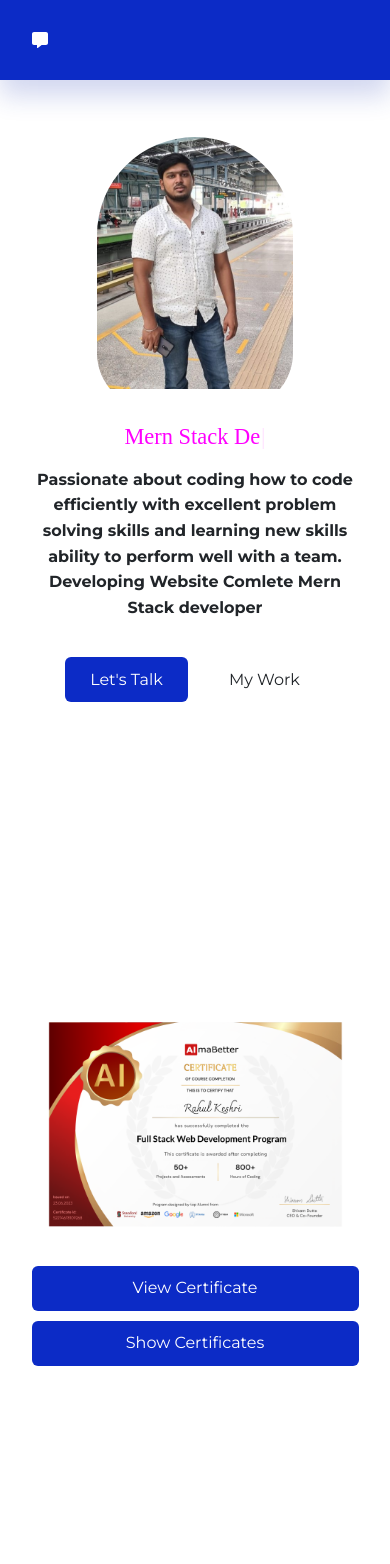
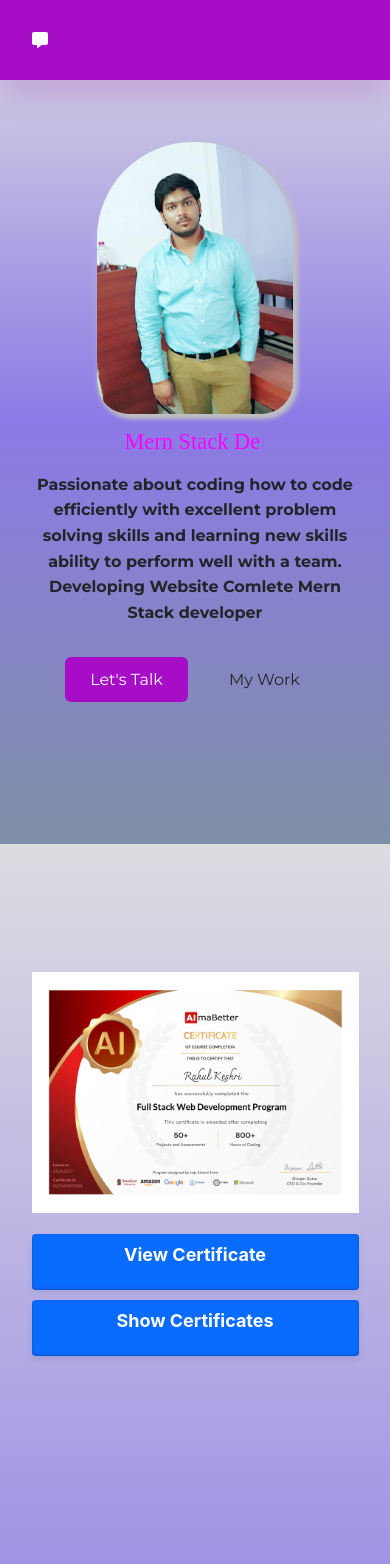
Before and after one commit to keshri522/Myportfolio, a React (Create React App) app: page / in a window 390 px wide. Shown: the top 1564 px of the page. Built offline with nearby package versions, Linux system fonts and the light colour scheme.

Commit message:
added css color and media query  added overlay effect new look

```diff
--- a/src/index.css
+++ b/src/index.css
@@ -14,7 +14,7 @@
 }
 
 :root {
-  --primary-hue: 230;
+  --primary-hue: 650;
   --black-lightness: 15%;
   --dark-lightness: 44%;
   --light-lightness: 94%;
@@ -61,11 +61,14 @@ section {
   background: var(--color-light);
   transition: var(--transition);
   /* margin-bottom: 3rem; */
-  margin-top: 2rem;
+  /* margin-top: 2rem; */
+  /* background-color: aqua; */
+  background-image: linear-gradient(#dcdde1, #8c7ae6, #7f8fa6);
 }
 
 section:nth-child(even) {
-  background: var(--color-white);
+  /* background: var(--color-white); */
+  background-image: linear-gradient(#dcdde1, #8c7ae6, #7f8fa6);
 }
 
 section > h2 {
@@ -175,7 +178,48 @@ button::p
 .btn.sm {
   padding: 0.5rem 1.2rem;
 }
+.button-87 {
+  background-color: #0a6bff;
+  border-radius: 4px;
+  border: 0;
+  box-shadow: rgba(1, 60, 136, 0.5) 0 -1px 3px 0 inset,
+    rgba(0, 44, 97, 0.1) 0 3px 6px 0;
+  box-sizing: border-box;
+  color: #fff;
+  cursor: pointer;
+  display: inherit;
+  font-family: "Space Grotesk", -apple-system, system-ui, "Segoe UI", Roboto,
+    Helvetica, Arial, sans-serif, "Apple Color Emoji", "Segoe UI Emoji",
+    "Segoe UI Symbol";
+  font-size: 18px;
+  font-weight: 700;
+  line-height: 24px;
+  margin: 0;
+  min-height: 56px;
+  min-width: 120px;
+  padding: 14px 18px;
+  position: relative;
+  text-align: center;
+  user-select: none;
+  -webkit-user-select: none;
+  touch-action: manipulation;
+  vertical-align: baseline;
+  transition: all 0.4s cubic-bezier(0.3, 0.7, 0.45, 2);
+}
 
+.button-87:hover {
+  background-color: #065dd8;
+  transform: translateY(-2px);
+}
+
+/* media query for laptop or pc for buttons */
+
+@media (min-width: 1201px) and (max-width: 1500px) {
+  .button-87 {
+    padding: 4px 35px;
+    margin: 3px;
+  }
+}
 /* MEDIA QUERIES (tablets) */
 @media screen and (max-width: 1024px) {
   body {
@@ -222,11 +266,19 @@ button::p
     padding: 0.6rem 1.5rem;
     /* width: 100%; */
   }
-
-  .btn.primary {
+  .button-87 {
+    display: flex;
+    justify-content: center;
+    padding: 0.6rem 1.5rem;
+    width: 100%;
     margin-top: 5px;
     margin-bottom: 5px;
   }
+
+  /* .btn.primary {
+    margin-top: 5px;
+    margin-bottom: 5px;
+  } */
 
   section > p {
     width: var(--container-width-md);
--- a/src/sections/about/About.jsx
+++ b/src/sections/about/About.jsx
@@ -31,7 +31,7 @@ const About = () => {
                 );
               }}
               download
-              className="btn primary"
+              className="button-87"
             >
               View Certificate
             </button>
@@ -43,7 +43,7 @@ const About = () => {
                 );
               }}
               download
-              className="btn primary"
+              className="button-87"
             >
               Show Certificates
             </button>
--- a/src/sections/header/Header.jsx
+++ b/src/sections/header/Header.jsx
@@ -1,5 +1,6 @@
-import HeaderImage from "../../assets/header.jpg";
-
+import HeaderImage from "../../assets/dp.jpg";
+import { HiDownload } from "react-icons/hi";
+import CV from "../../assets/MyResume.pdf";
 import Typewriter from "typewriter-effect";
 import data from "./data";
 import { useEffect } from "react";
@@ -28,9 +29,15 @@ const Header = () => {
   return (
     <header id="header">
       <div className="container header__container">
-        <div className="header__profile" data-aos="fade-up">
-          <img src={HeaderImage} alt="Header Portait" />
+        <div className="header__profile first" data-aos="fade-up">
+          <img className="image" src={HeaderImage} alt="Header Portait" />
+          <div className="overlay">
+            <a href={CV} download className="">
+              Download CV <HiDownload />
+            </a>
+          </div>
         </div>
+
         <h3
           style={{ fontFamily: "cursive", color: "magenta" }}
           data-aos="fade-up"
--- a/src/sections/header/header.css
+++ b/src/sections/header/header.css
@@ -3,7 +3,8 @@ header {
   height: calc(100vh - 5rem);
   display: grid;
   place-items: center;
-  background: var(--color-white);
+  /* background: var(--color-white); */
+  background-image: linear-gradient(#dcdde1, #8c7ae6, #7f8fa6);
   transition: var(--transition);
 }
 
@@ -13,15 +14,52 @@ header {
   align-items: center;
   position: relative;
 }
-
+/*
 .header__profile {
-  width: 18rem;
-  height: 22rem;
-  border-radius: 7rem 7rem 4rem 4rem;
+  width: 16rem;
+  height: 20rem;
+  border-radius: 6rem 6rem 2rem 2rem;
+  box-shadow: 3px 3px 4px 2px silver;
   overflow: hidden;
 
   margin-bottom: 1rem;
+} */
+.header__profile {
+  position: relative;
+  width: 16rem;
+  height: 20rem;
+  border-radius: 6rem 6rem 2rem 2rem;
+  box-shadow: 3px 3px 4px 2px silver;
+  overflow: hidden;
+  margin-bottom: 1rem;
 }
+
+.header__profile .overlay {
+  position: absolute;
+  top: 0;
+  left: 0;
+  width: 100%;
+  height: 100%;
+  background-color: rgba(255, 255, 255, 0);
+  transition: background-color 0.7s;
+  display: flex;
+  justify-content: center;
+  align-items: center;
+  text-align: center;
+  opacity: 0;
+  cursor: pointer;
+}
+
+.header__profile:hover .overlay {
+  background-color: rgba(0, 0, 0, 0.6);
+  opacity: 1;
+}
+
+/* .header__profile .overlay a {
+  font-family: cursive;
+  color: magenta;
+  margin: 0;
+} */
 
 .header__container p {
   width: 35rem;
```
Also changed, not shown: src/sections/about/about.css (+0 -90 lines), src/assets/dp.jpg (added).
